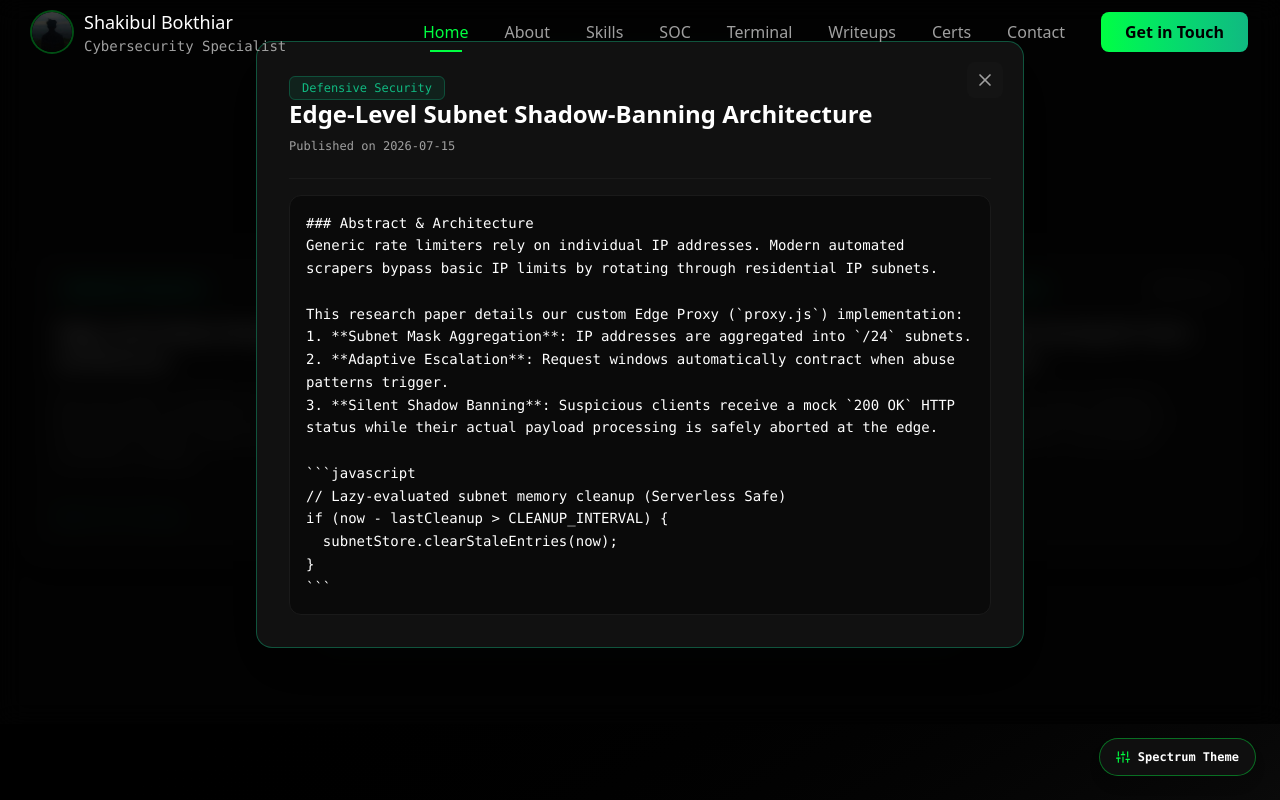
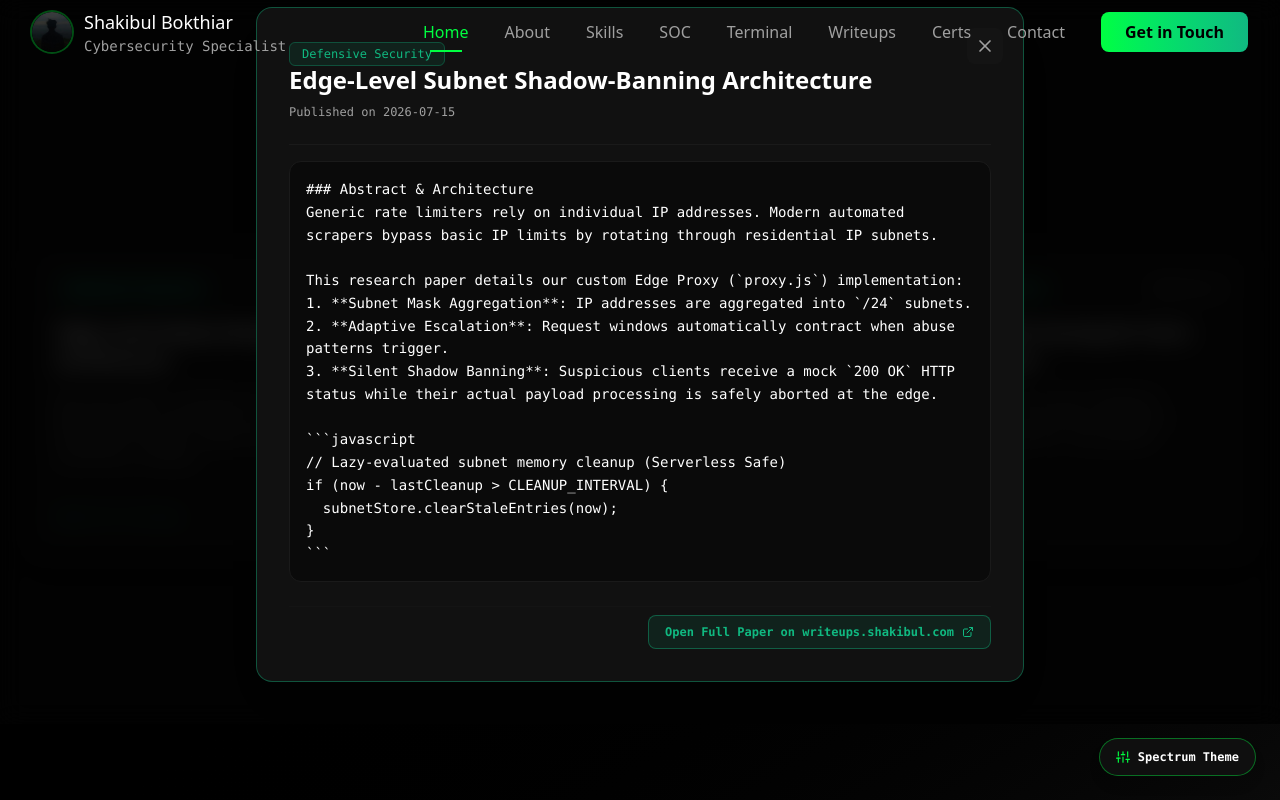
Before and after one commit to Shakibul-CyberSec/shakibul-cybersecurity-portfolio, a Next.js app: page / in a window 1280 px wide. Both pictures are taken after a click on the element 226 px from the left and 5779 px from the top of the page. Shown: the part 5379-6179 px from the top of the page. Built offline with nearby package versions, Linux system fonts and the light colour scheme.

Commit message:
feat(writeups): add direct external link to writeups.shakibul.com inside modal viewer

```diff
--- a/app/components/SecurityWriteups.jsx
+++ b/app/components/SecurityWriteups.jsx
@@ -153,6 +153,18 @@ export default function SecurityWriteups() {
                   {activeWriteup.content}
                 </pre>
               </div>
+
+              <div className="pt-2 border-t border-cyber-border/40 flex justify-end">
+                <a
+                  href={`https://writeups.shakibul.com/writeup/${activeWriteup.id}`}
+                  target="_blank"
+                  rel="noopener noreferrer"
+                  className="inline-flex items-center space-x-2 px-4 py-2 bg-neon-cyan/10 hover:bg-neon-cyan/20 border border-neon-cyan/40 text-neon-cyan font-mono text-xs font-semibold rounded-lg transition-all"
+                >
+                  <span>Open Full Paper on writeups.shakibul.com</span>
+                  <FiExternalLink />
+                </a>
+              </div>
             </div>
           </div>
         )}
```
